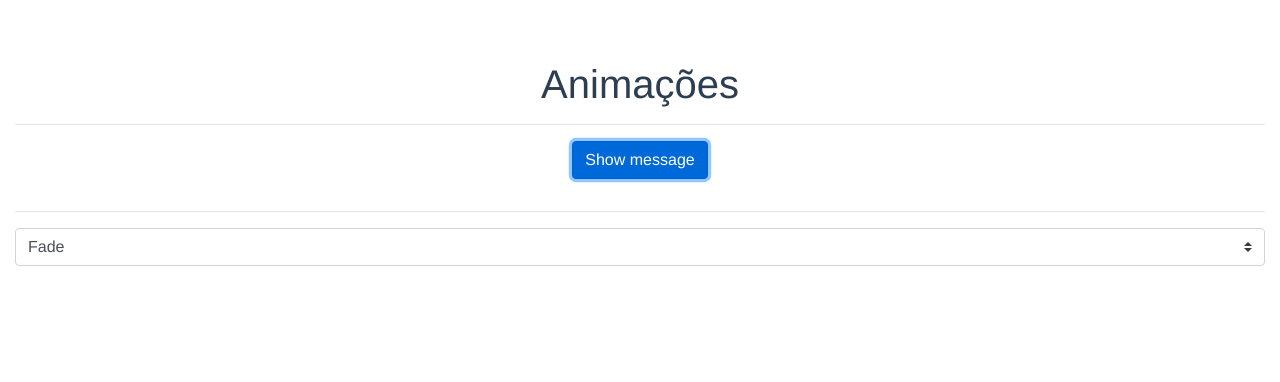
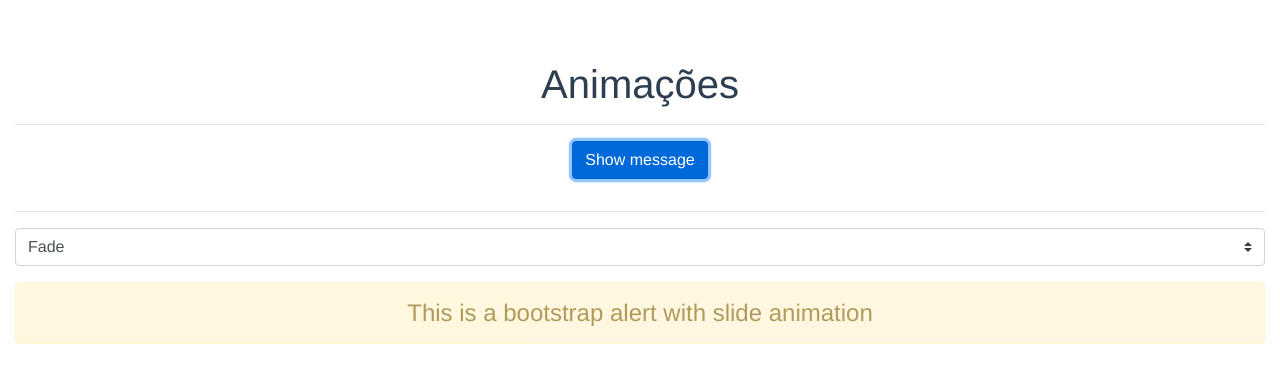
Before and after one commit to rafaeldtx/vuejs_introduction, a Vue app in the folder transitions/: page / in a window 1280 px wide. Both pictures are taken after a click on the button "Show message". Shown: the top 382 px of the page. Built offline with nearby package versions, Linux system fonts and the light colour scheme.

Commit message:
(Transitions) Add transition mode "out-in" for multiple elements

```diff
--- a/transitions/src/App.vue
+++ b/transitions/src/App.vue
@@ -28,8 +28,9 @@
             <option value="slide">Slide</option>
         </b-select>
 
-        <transition :name="animationType" appear>
-            <b-alert variant="info" show v-if="show">This is a bootstrap alert with slide animation</b-alert>
+        <transition :name="animationType" mode="out-in">
+            <b-alert variant="info" show v-if="show" key="info">This is a bootstrap alert with slide animation</b-alert>
+            <b-alert variant="warning" show v-else key="warn">This is a bootstrap alert with slide animation</b-alert>
         </transition>
 
 	</div>
```
